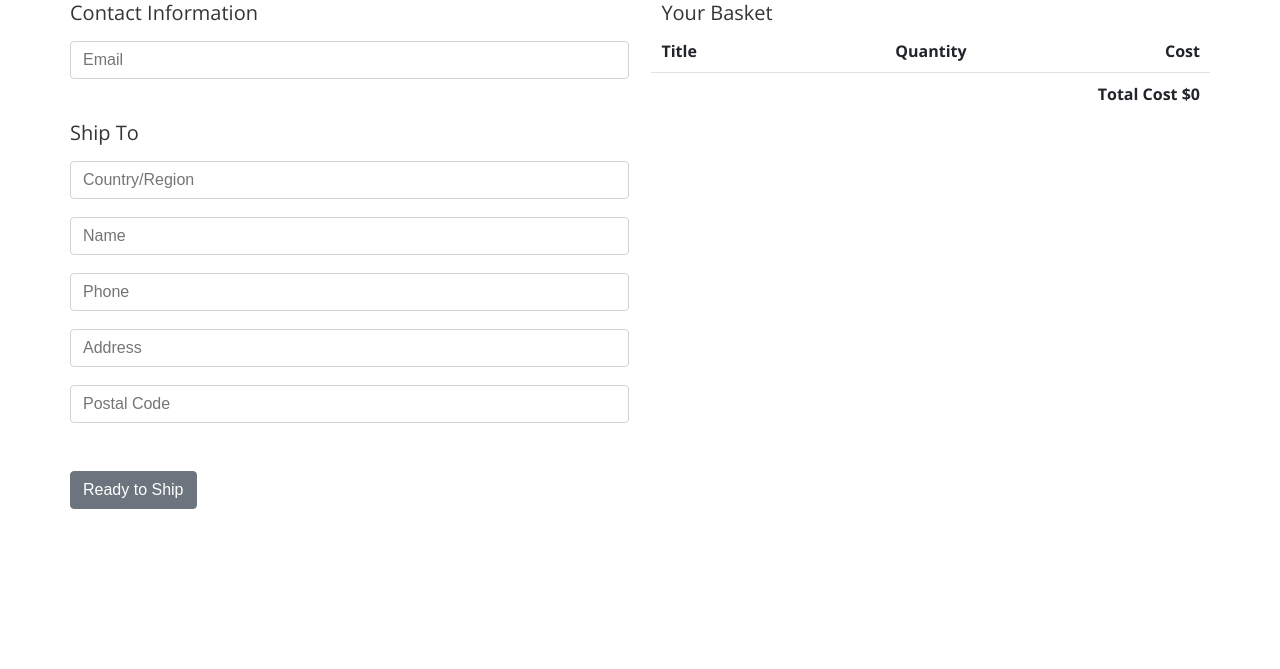
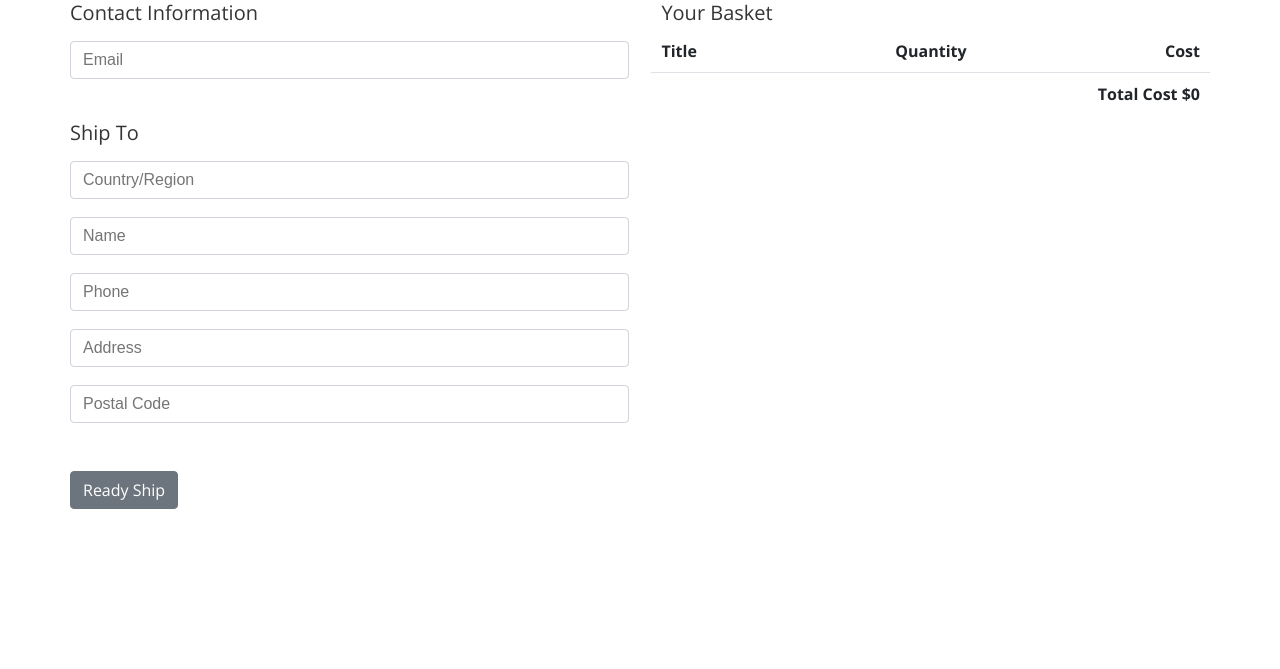
Before and after one commit to qingerrrr/IE4717, a PHP site: page /shipping.php in a window 1280 px wide. Shown: the part 111-780 px from the top of the page. Run offline with PHP 8.4, Linux system fonts and the light colour scheme; the visitor is signed in with stand-in values (Sample User, id 1); data that the repository does not hold is empty.

Commit message:
Update shipping.php

```diff
--- a/PHP_Webpage/shipping.php
+++ b/PHP_Webpage/shipping.php
@@ -110,7 +110,7 @@ if (isset($bookArray['bookName'])) {
                   name = "postalCode"
                 />
               </div>
-              <button type="submit" class="btn_submit">Ready to Ship</button>
+              <a href="./thankyou.php" class="btn_submit">Ready Ship</a>
             </form>
           </div>
           <div class="column_6">
```
